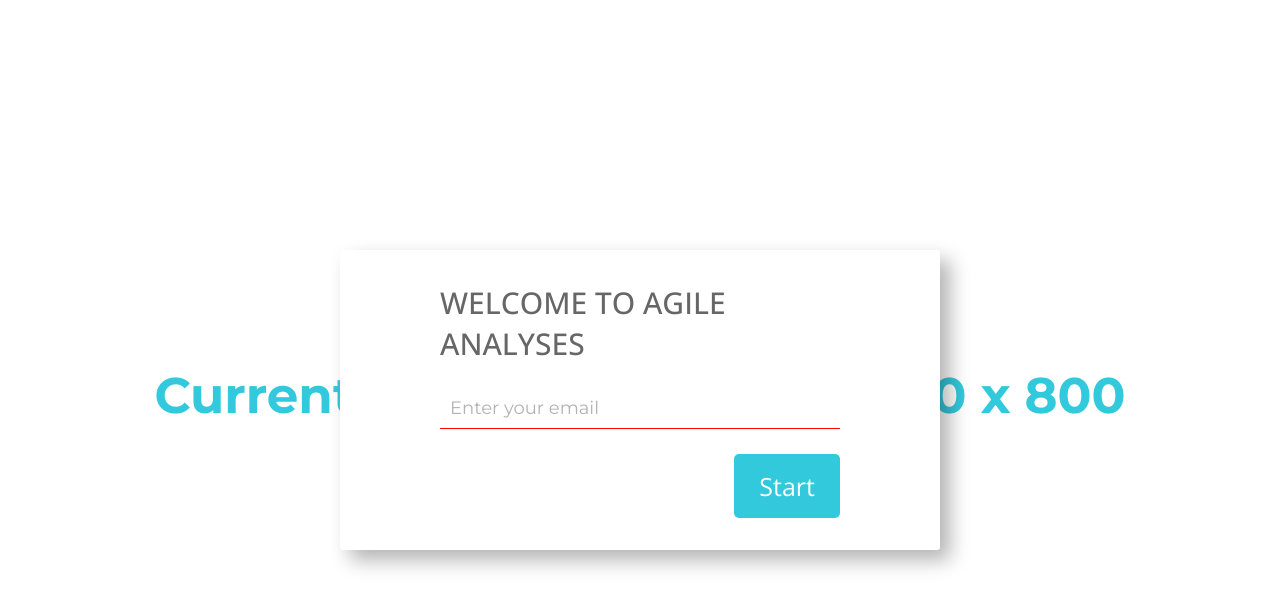
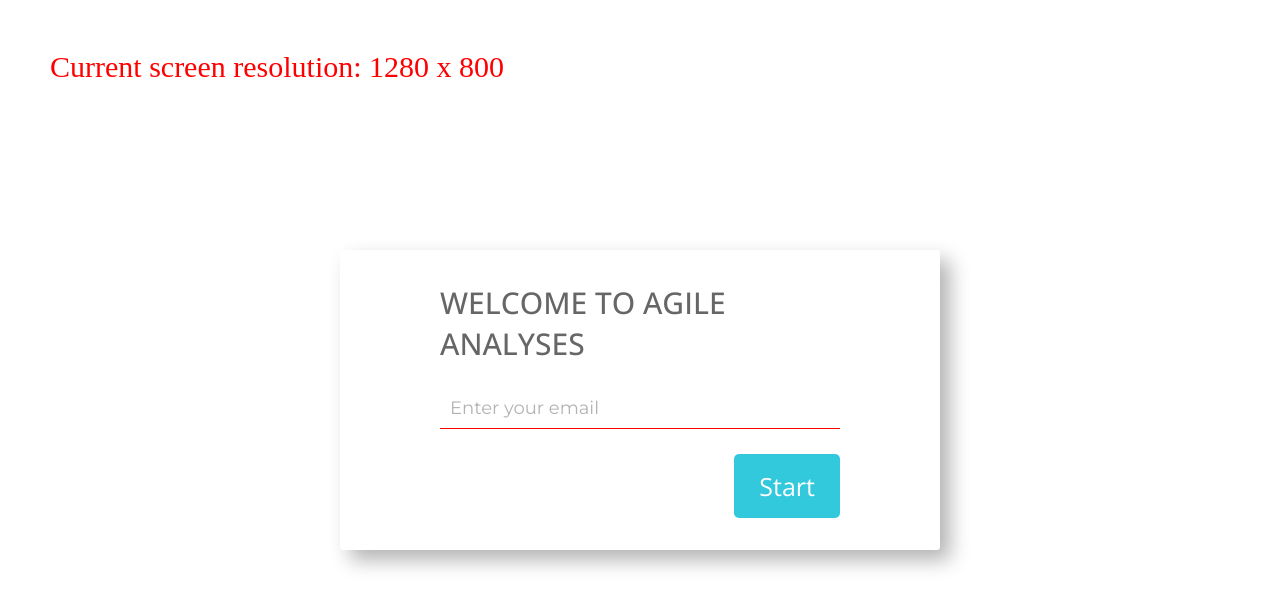
Before and after one commit to jbertan/agile, a Next.js app: page / in a window 1280 px wide. Shown: the top 608 px of the page. Built offline with nearby package versions, Linux system fonts and the light colour scheme.

Commit message:
Test color changed and fixed to top

```diff
--- a/src/components/screenresolution.tsx
+++ b/src/components/screenresolution.tsx
@@ -24,7 +24,7 @@ const ScreenResolution = () => {
   }, []);
 
   return (
-    <div className="header">
+    <div className="test__header">
       Current screen resolution: {resolution.width} x {resolution.height}
     </div>
   );
--- a/src/styles/main.scss
+++ b/src/styles/main.scss
@@ -15,6 +15,7 @@
 @import "./sass/components/statement";
 @import "./sass/components/radar";
 @import "./sass/components/button";
+@import "./sass/components/test";
 //layout
 @import "./sass/layout/statements-holder";
 //pages
--- /dev/null
+++ b/src/styles/sass/components/_test.scss
@@ -0,0 +1,7 @@
+.test__header {
+  font-size: 3rem;
+  color: red;
+  position: absolute;
+  top: 5rem;
+  left: 5rem;
+}
```
